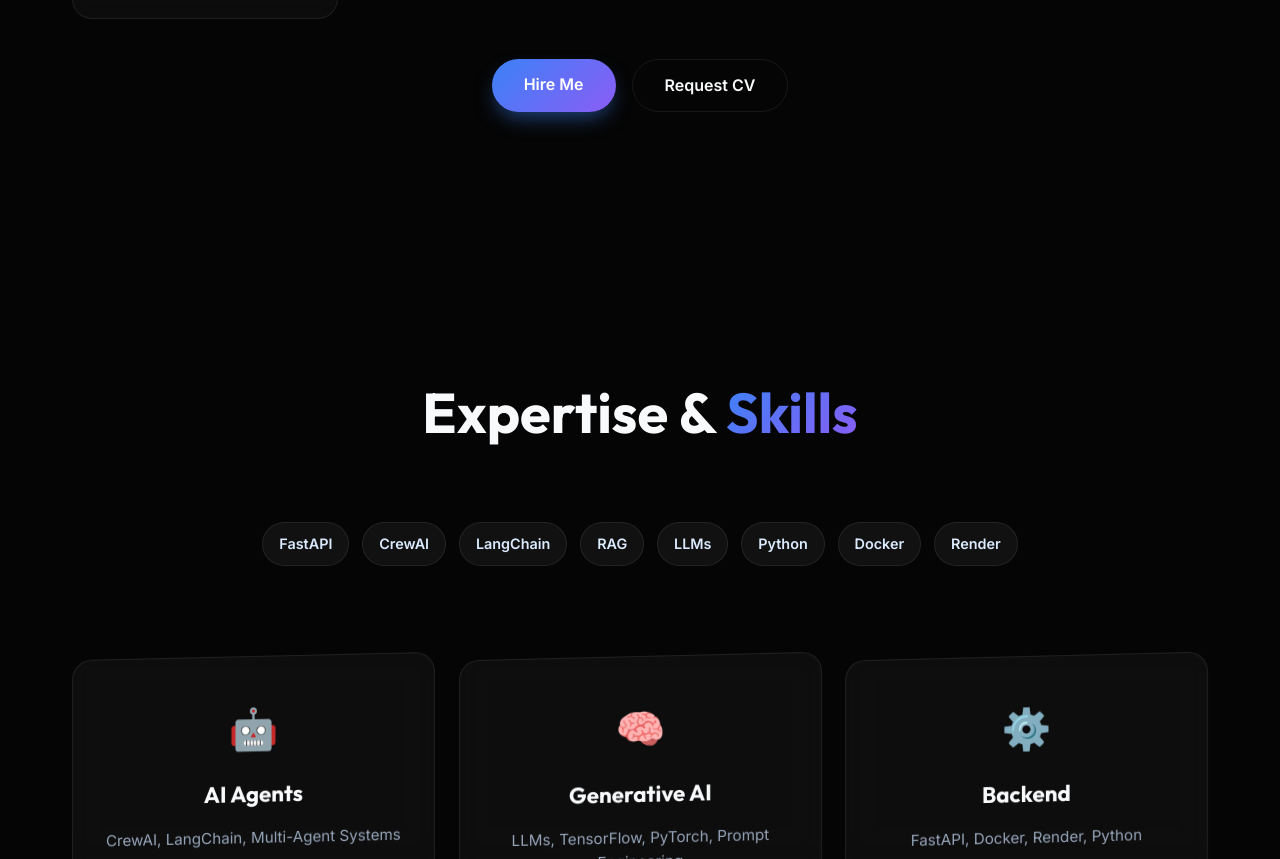
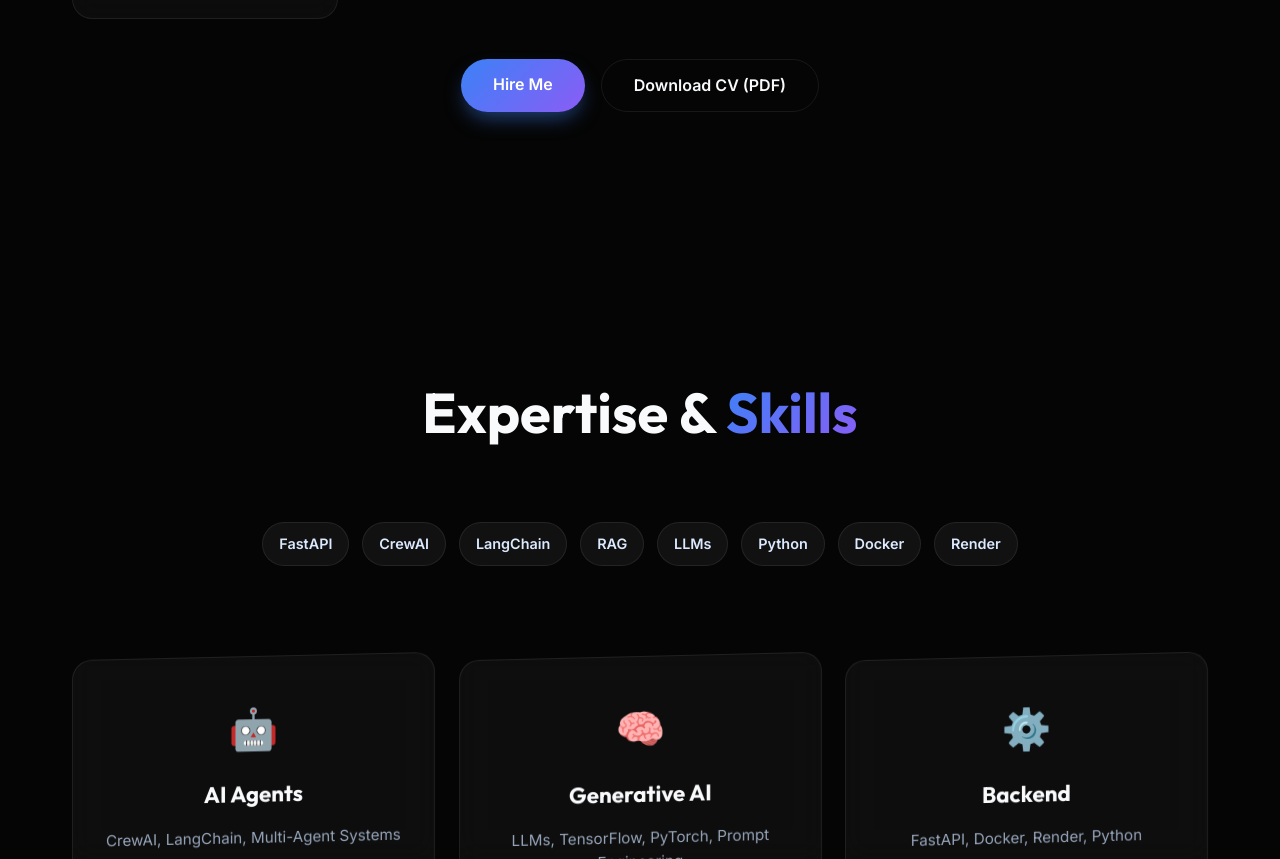
Before and after one commit to AliHassan-7869/Portfolio-, a website built with Vite: page index.html in a window 1280 px wide. Shown: the part 2938-3797 px from the top of the page. Built offline with nearby package versions, Linux system fonts and the light colour scheme; some packages are replaced by stand-ins of ours.

Commit message:
Add downloadable PDF CV (Ali_Hassan_CV.pdf) and update Download CV button

```diff
--- a/index.html
+++ b/index.html
@@ -155,7 +155,7 @@
         </div>
         <div class="resume-actions">
           <a href="#contact" class="btn-primary">Hire Me</a>
-          <a href="#contact" class="btn-outline">Request CV</a>
+          <a href="/Ali_Hassan_CV.pdf" target="_blank" download="Ali_Hassan_CV.pdf" class="btn-outline">Download CV (PDF)</a>
         </div>
       </div>
     </section>
```
Also changed, not shown: 1 other file.
